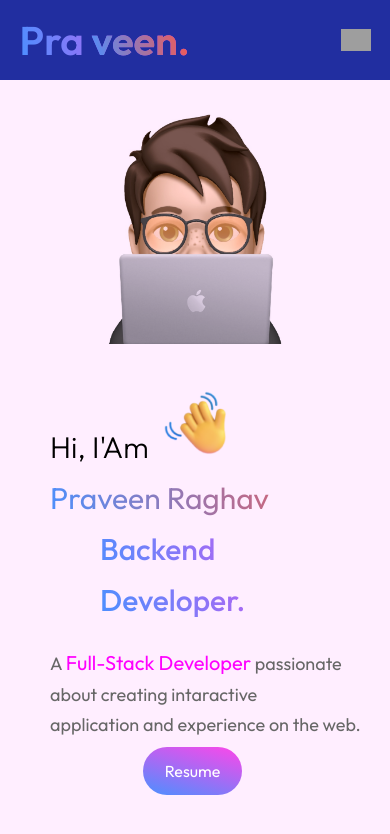
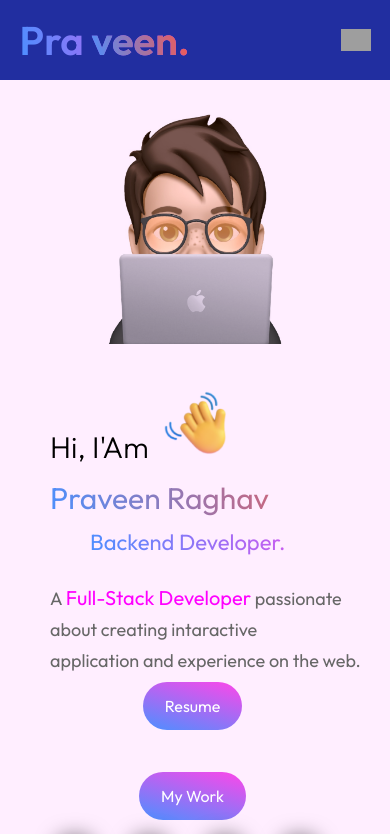
Before and after one commit to Praveen-Raghav97/Portfolio, a React (Vite) app: page / in a window 390 px wide. Shown: the top 834 px of the page. Built offline with nearby package versions, Linux system fonts and the light colour scheme; grey boxes are pictures that could not be loaded.

Commit message:
first commit

```diff
--- a/src/Component/Home/Home.css
+++ b/src/Component/Home/Home.css
@@ -166,9 +166,9 @@
         margin-top: 30px;
     }
     .text h4  {
-        font-size: 30px;
-        font-weight: 500;
-        margin-left: 50px;
+        font-size: 22px;
+        font-weight: 400;
+        margin-left: 40px;
 
 
     }
```
